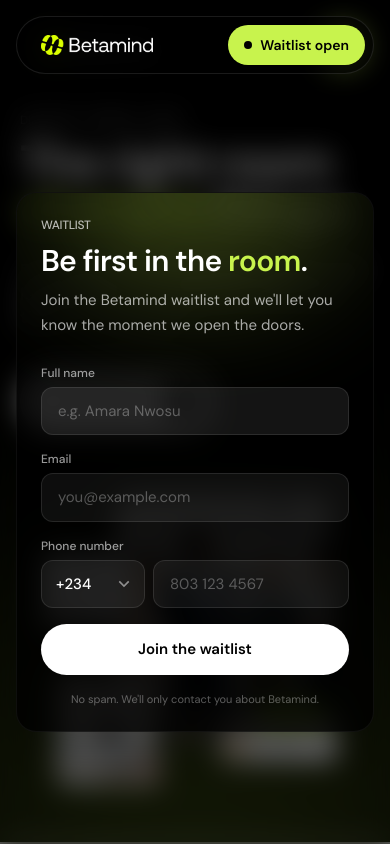
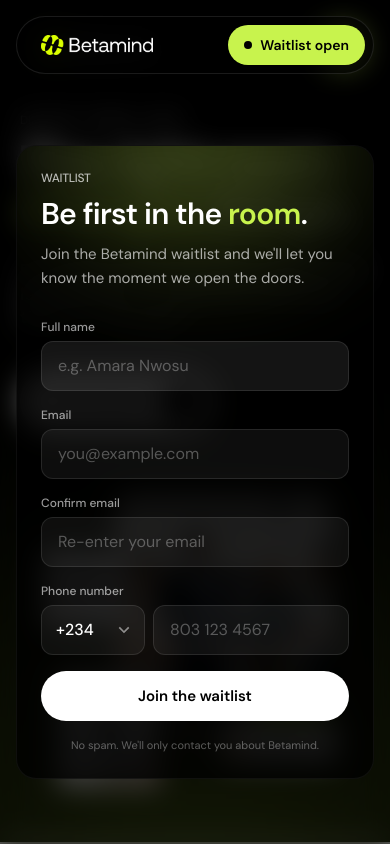
Before and after one commit to brightphi210/betamind, a Next.js app: page / in a window 390 px wide. Shown: the top 844 px of the page. Built offline with nearby package versions, Linux system fonts and the light colour scheme.

Commit message:
Added Confirm Email

```diff
--- a/app/page.tsx
+++ b/app/page.tsx
@@ -439,7 +439,7 @@ const MentorsSection = () => {
  */
 const WAITLIST_URL = 'https://api.betaminds.online/api/v1/waitlist/join/';
 
-type WaitlistField = 'fullName' | 'email' | 'phone';
+type WaitlistField = 'fullName' | 'email' | 'confirmEmail' | 'phone';
 
 /* ───────── Validation helpers ───────── */
 
@@ -563,6 +563,14 @@ const validateEmail = (v: string): string | undefined => {
   return undefined;
 };
 
+const validateConfirmEmail = (email: string, confirm: string): string | undefined => {
+  if (!confirm.trim()) return 'Please confirm your email address.';
+  if (email.trim().toLowerCase() !== confirm.trim().toLowerCase()) {
+    return 'Email addresses do not match.';
+  }
+  return undefined;
+};
+
 /**
  * Reduces whatever the user typed to just the national number:
  *   "0803 123 4567"      -> "8031234567"
@@ -657,6 +665,13 @@ const BURST = Array.from({ length: 14 }, (_, i) => {
  * Custom dropdown that shows only the dial code on the button (e.g. "+234")
  * and the full country list (name + code, searchable) in the panel.
  * The panel is rendered in a portal so the modal's overflow/transform can't clip it.
+ *
+ * Mobile fixes:
+ *  - the search box is NOT auto-focused on touch devices (the keyboard used to
+ *    resize the viewport and close the panel immediately)
+ *  - resize events only close the panel when the WIDTH changes (keyboard only changes height)
+ *  - scroll events caused by focusing the search box / right after opening are ignored
+ *  - inputs are 16px on mobile so iOS Safari doesn't zoom in
  */
 const CountrySelect = ({
   value,
@@ -675,6 +690,7 @@ const CountrySelect = ({
   const btnRef = useRef<HTMLButtonElement>(null);
   const panelRef = useRef<HTMLDivElement>(null);
   const searchRef = useRef<HTMLInputElement>(null);
+  const openedAt = useRef(0);
 
   const selected = COUNTRIES.find((c) => c.iso === value) ?? DEFAULT_COUNTRY;
 
@@ -695,6 +711,7 @@ const CountrySelect = ({
         ? { left, width, bottom: window.innerHeight - r.top + 8 }
         : { left, width, top: r.bottom + 8 },
     );
+    openedAt.current = Date.now();
     setQuery('');
     setOpen(true);
   };
@@ -708,35 +725,51 @@ const CountrySelect = ({
   useEffect(() => {
     if (!open) return;
 
+    const isTouch = window.matchMedia('(pointer: coarse)').matches;
+    let lastWidth = window.innerWidth;
+
     const onPointerDown = (e: PointerEvent) => {
       const t = e.target as Node;
       if (panelRef.current?.contains(t) || btnRef.current?.contains(t)) return;
       setOpen(false);
     };
+
     const onKey = (e: KeyboardEvent) => {
       if (e.key === 'Escape') {
         setOpen(false);
         btnRef.current?.focus();
       }
     };
+
     const onScroll = (e: Event) => {
       if (panelRef.current?.contains(e.target as Node)) return;
+      // Ignore scrolls caused by the keyboard / focusing the search box
+      if (document.activeElement === searchRef.current) return;
+      if (Date.now() - openedAt.current < 500) return;
       setOpen(false);
     };
-    const onResize = () => setOpen(false);
+
+    const onResize = () => {
+      // The mobile keyboard only changes the height. Only close on real width changes (rotation, etc.)
+      if (window.innerWidth === lastWidth) return;
+      lastWidth = window.innerWidth;
+      setOpen(false);
+    };
 
     document.addEventListener('pointerdown', onPointerDown);
     document.addEventListener('keydown', onKey);
     window.addEventListener('scroll', onScroll, true);
     window.addEventListener('resize', onResize);
-    const t = window.setTimeout(() => searchRef.current?.focus({ preventScroll: true }), 30);
+
+    // Don't auto-focus search on touch devices: it pops the keyboard over the list
+    const t = isTouch ? undefined : window.setTimeout(() => searchRef.current?.focus({ preventScroll: true }), 30);
 
     return () => {
       document.removeEventListener('pointerdown', onPointerDown);
       document.removeEventListener('keydown', onKey);
       window.removeEventListener('scroll', onScroll, true);
       window.removeEventListener('resize', onResize);
-      window.clearTimeout(t);
+      if (t) window.clearTimeout(t);
     };
   }, [open]);
 
@@ -750,7 +783,7 @@ const CountrySelect = ({
         aria-label={`Country code, ${selected.name} ${selected.dial}`}
         aria-haspopup="listbox"
         aria-expanded={open}
-        className="flex w-[104px] shrink-0 items-center justify-between gap-1 rounded-xl border bg-white/[0.05] pl-3.5 pr-2.5 text-[15px] font-medium text-white outline-none transition-colors hover:bg-white/[0.08] focus-visible:bg-white/[0.08] disabled:cursor-not-allowed disabled:opacity-70"
+        className="flex w-[104px] shrink-0 items-center justify-between gap-1 rounded-xl border bg-white/[0.05] pl-3.5 pr-2.5 text-base font-medium text-white outline-none transition-colors hover:bg-white/[0.08] focus-visible:bg-white/[0.08] disabled:cursor-not-allowed disabled:opacity-70 sm:text-[15px]"
         style={{ borderColor: invalid ? '#f87171' : open ? LIME : 'rgba(255,255,255,0.1)' }}
       >
         <span>{selected.dial}</span>
@@ -781,7 +814,7 @@ const CountrySelect = ({
                   }
                 }}
                 placeholder="Search country or code"
-                className="w-full bg-transparent text-sm text-white outline-none placeholder:text-white/30"
+                className="w-full bg-transparent text-base text-white outline-none placeholder:text-white/30 sm:text-sm"
               />
             </div>
 
@@ -816,11 +849,12 @@ const CountrySelect = ({
   );
 };
 
+// text-base on mobile (16px) prevents iOS Safari from zooming in on focus
 const waitlistInput =
-  'w-full rounded-xl border bg-white/[0.05] px-4 py-3 text-[15px] text-white outline-none transition-colors placeholder:text-white/30 focus:bg-white/[0.08]';
+  'w-full rounded-xl border bg-white/[0.05] px-4 py-3 text-base text-white outline-none transition-colors placeholder:text-white/30 focus:bg-white/[0.08] sm:text-[15px]';
 
 const WaitlistModal = () => {
-  const [form, setForm] = useState<Record<WaitlistField, string>>({ fullName: '', email: '', phone: '' });
+  const [form, setForm] = useState<Record<WaitlistField, string>>({ fullName: '', email: '', confirmEmail: '', phone: '' });
   const [countryIso, setCountryIso] = useState(DEFAULT_COUNTRY.iso);
   const [errors, setErrors] = useState<Partial<Record<WaitlistField, string>>>({});
   const [status, setStatus] = useState<'idle' | 'loading' | 'success'>('idle');
@@ -846,19 +880,29 @@ const WaitlistModal = () => {
   const setField = (key: WaitlistField, value: string) => {
     setForm((f) => ({ ...f, [key]: value }));
     if (errors[key]) setErrors((e) => ({ ...e, [key]: undefined }));
+    // Editing the email makes any "doesn't match" message on the confirm field stale
+    if (key === 'email' && errors.confirmEmail) setErrors((e) => ({ ...e, confirmEmail: undefined }));
     if (submitError) setSubmitError('');
   };
 
   const validateField = (key: WaitlistField, value: string, c: Country = country) => {
     if (key === 'fullName') return validateName(value);
     if (key === 'email') return validateEmail(value);
+    if (key === 'confirmEmail') return validateConfirmEmail(form.email, value);
     return validatePhone(value, c);
   };
 
   // Show the error for a field as soon as the user leaves it (only if they typed something)
   const handleBlur = (key: WaitlistField) => {
     if (!form[key].trim()) return;
-    setErrors((e) => ({ ...e, [key]: validateField(key, form[key]) }));
+    setErrors((e) => {
+      const next = { ...e, [key]: validateField(key, form[key]) };
+      // If they fix the email after typing the confirmation, re-check the match
+      if (key === 'email' && form.confirmEmail.trim()) {
+        next.confirmEmail = validateConfirmEmail(form.email, form.confirmEmail);
+      }
+      return next;
+    });
   };
 
   const handleCountryChange = (iso: string) => {
@@ -871,13 +915,19 @@ const WaitlistModal = () => {
     const next: Partial<Record<WaitlistField, string>> = {
       fullName: validateName(form.fullName),
       email: validateEmail(form.email),
+      confirmEmail: validateConfirmEmail(form.email, form.confirmEmail),
       phone: validatePhone(form.phone, country),
     };
     setErrors(next);
 
-    const firstInvalid = (['fullName', 'email', 'phone'] as WaitlistField[]).find((k) => next[k]);
+    const firstInvalid = (['fullName', 'email', 'confirmEmail', 'phone'] as WaitlistField[]).find((k) => next[k]);
     if (firstInvalid) {
-      const ids: Record<WaitlistField, string> = { fullName: 'wl-name', email: 'wl-email', phone: 'wl-phone' };
+      const ids: Record<WaitlistField, string> = {
+        fullName: 'wl-name',
+        email: 'wl-email',
+        confirmEmail: 'wl-confirm-email',
+        phone: 'wl-phone',
+      };
       document.getElementById(ids[firstInvalid])?.focus();
       return false;
     }
@@ -961,7 +1011,7 @@ const WaitlistModal = () => {
         role="dialog"
         aria-modal="true"
         aria-label="Join the Betamind waitlist"
-        className="relative max-h-[calc(100vh-7rem)] w-full max-w-md overflow-y-auto border border-white/5 rounded-[20px] bg-black/80 p-6 shadow-2xl transition-all duration-500 sm:p-8 lg:max-w-xl lg:p-10"
+        className="relative max-h-[calc(100vh-7rem)] w-full max-w-md overflow-y-auto rounded-[20px] border border-white/5 bg-black/80 p-6 shadow-2xl transition-all duration-500 supports-[height:100dvh]:max-h-[calc(100dvh-7rem)] sm:p-8 lg:max-w-xl lg:p-10"
         style={{
           opacity: visible ? 1 : 0,
           transform: visible ? 'translateY(0) scale(1)' : 'translateY(24px) scale(0.97)',
@@ -1088,6 +1138,28 @@ const WaitlistModal = () => {
               </div>
 
               <div>
+                <label htmlFor="wl-confirm-email" className="mb-1.5 block text-xs font-medium text-white/60">Confirm email</label>
+                <input
+                  id="wl-confirm-email"
+                  type="email"
+                  inputMode="email"
+                  autoComplete="off"
+                  autoCapitalize="none"
+                  spellCheck={false}
+                  maxLength={254}
+                  value={form.confirmEmail}
+                  onChange={(e) => setField('confirmEmail', e.target.value)}
+                  onBlur={() => handleBlur('confirmEmail')}
+                  placeholder="Re-enter your email"
+                  disabled={status === 'loading'}
+                  aria-invalid={!!errors.confirmEmail}
+                  className={waitlistInput}
+                  style={{ borderColor: errors.confirmEmail ? '#f87171' : 'rgba(255,255,255,0.1)' }}
+                />
+                {errors.confirmEmail && <p className="mt-1.5 text-xs text-red-400">{errors.confirmEmail}</p>}
+              </div>
+
+              <div>
                 <label htmlFor="wl-phone" className="mb-1.5 block text-xs font-medium text-white/60">Phone number</label>
                 <div className="flex gap-2">
                   <CountrySelect
@@ -1126,7 +1198,7 @@ const WaitlistModal = () => {
               <button
                 type="submit"
                 disabled={status === 'loading'}
-                className="mt-2 flex w-full items-center bg-white justify-center gap-2 rounded-full px-6 py-3.5 text-[15px] font-semibold text-black transition-all hover:opacity-90 active:scale-[0.99] disabled:cursor-not-allowed disabled:opacity-70"
+                className="mt-2 flex w-full items-center justify-center gap-2 rounded-full bg-white px-6 py-3.5 text-[15px] font-semibold text-black transition-all hover:opacity-90 active:scale-[0.99] disabled:cursor-not-allowed disabled:opacity-70"
               >
                 {status === 'loading' ? (
                   <>
```
